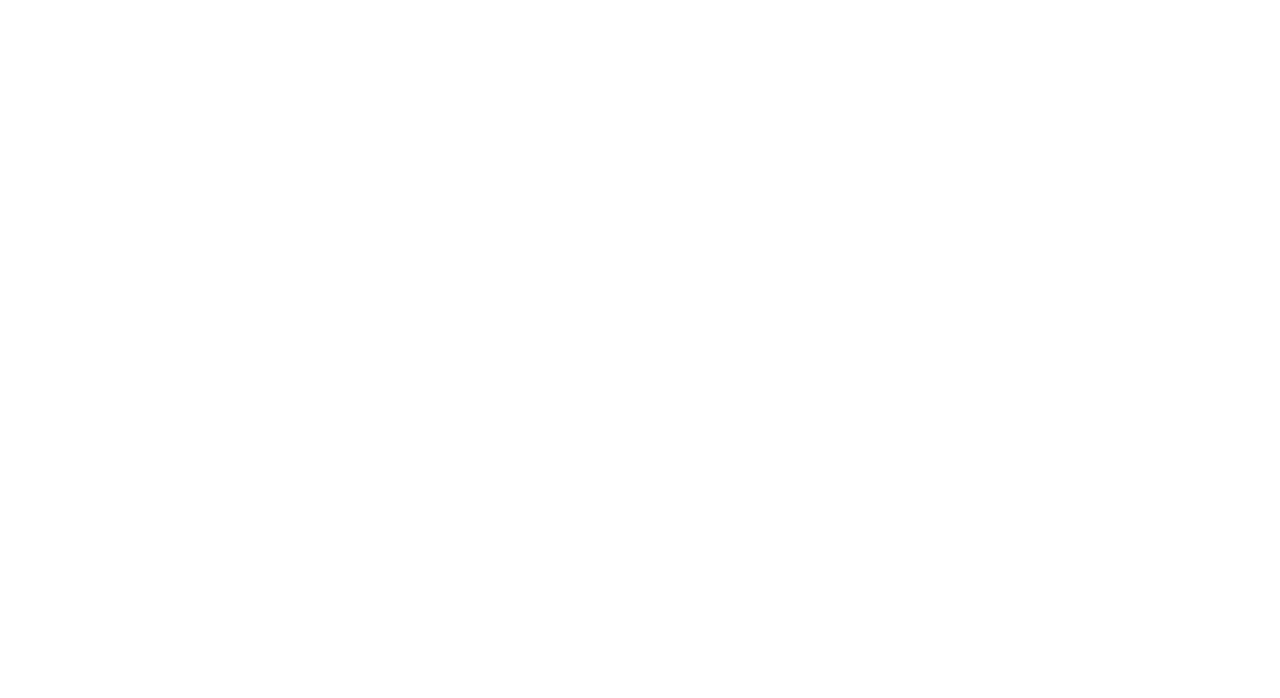
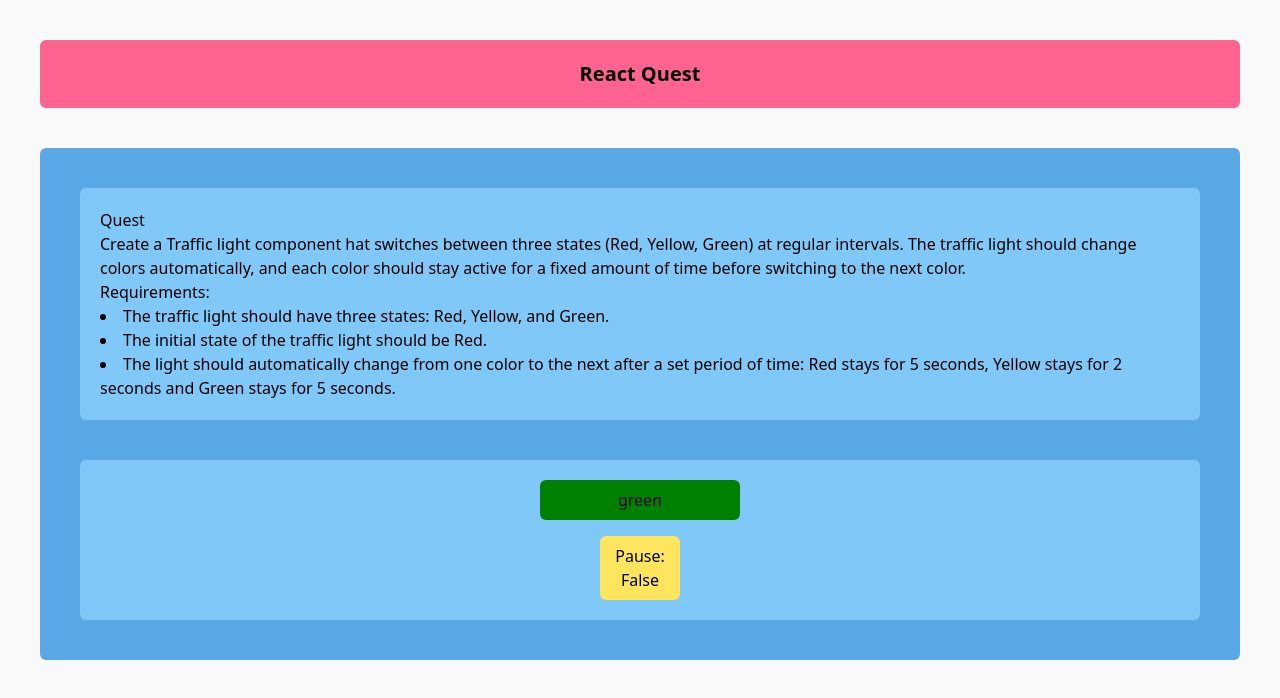
Before and after one commit to MayKhine/react-quest, a React (Vite) app: page /trafficlight in a window 1280 px wide. Before the commit this address had no page. Shown: the top 698 px of the page. Built offline with nearby package versions, Linux system fonts and the light colour scheme.

Commit message:
traffic light

```diff
--- a/src/App.tsx
+++ b/src/App.tsx
@@ -47,6 +47,22 @@
         >
           Image Carousel
         </div>
+        <div
+          className="bg-myLightBlue hover:bg-myLightBlue/80 w-60 h-30 rounded-md flex justify-center items-center cursor-pointer"
+          onClick={() => {
+            navigate("/timer")
+          }}
+        >
+          Timer
+        </div>
+        <div
+          className="bg-myLightBlue hover:bg-myLightBlue/80 w-60 h-30 rounded-md flex justify-center items-center cursor-pointer"
+          onClick={() => {
+            navigate("/trafficlight")
+          }}
+        >
+          Traffic Light
+        </div>
 
         <div
           className="bg-myLightBlue hover:bg-myLightBlue/80 w-60 h-30 rounded-md flex justify-center items-center cursor-pointer"
--- a/src/main.tsx
+++ b/src/main.tsx
@@ -10,6 +10,8 @@
 import { Memo } from "./quests/Memo.tsx"
 import { ReactSuspense } from "./quests/ReactSuspense.tsx"
 import { ImageCarousel } from "./quests/ImageCarousel.tsx"
+import { Timer } from "./quests/Timer.tsx"
+import { TrafficLight } from "./quests/TrafficLight.tsx"
 
 createRoot(document.getElementById("root")!).render(
   <StrictMode>
@@ -21,6 +23,8 @@
         <Route path="/useprevioushook" element={<UsePreviousHook />}></Route>
         <Route path="/todolist" element={<TodoList />}></Route>
         <Route path="/imagecarousel" element={<ImageCarousel />}></Route>
+        <Route path="/timer" element={<Timer />}></Route>
+        <Route path="/trafficlight" element={<TrafficLight />}></Route>
 
         <Route path="/memo" element={<Memo />}></Route>
         <Route path="/reactsuspense" element={<ReactSuspense />}></Route>
--- /dev/null
+++ b/src/quests/Timer.tsx
@@ -0,0 +1,74 @@
+import { useEffect, useState } from "react"
+import { Logo } from "../layout/Logo"
+
+export const Timer = () => {
+  const [time, setTime] = useState(0)
+  const [isRunning, setIsRunning] = useState(false)
+
+  useEffect(() => {
+    let interval = 0
+
+    if (isRunning) {
+      interval = setInterval(() => {
+        setTime((prev) => prev + 1)
+      }, 1000) //every second
+    }
+    return () => {
+      clearInterval(interval)
+    }
+  }, [isRunning])
+
+  const formatTime = (ticks: number) => {
+    const hours = Math.floor(ticks / 3600) // Convert seconds to hours
+    const minutes = Math.floor((ticks % 3600) / 60) // Convert remaining seconds to minutes
+    const seconds = Math.floor(ticks % 60) // Remaining seconds
+
+    const pad = (num: number) => String(num).padStart(2, "0") // Add leading zero for single-digit values
+
+    return `${pad(hours)}:${pad(minutes)}:${pad(seconds)}`
+  }
+  return (
+    <div className="w-full p-10 bg-myWhite min-h-full h-auto">
+      <Logo />
+      <div className="w-full bg-myBlue flex flex-col justify-center items-center rounded-md p-10 gap-10">
+        <div className="w-full bg-myLightBlue p-5 rounded-md">
+          <p>Quest</p>
+          <p>Timer: Build a timer that can be started, paused and reset.</p>
+        </div>
+        <div className="w-full bg-myLightBlue p-5 rounded-md flex flex-col justify-center items-center gap-4">
+          <div className="bg-myWhite p-2 min-w-50 text-center rounded-md ">
+            <div>Timer </div> <div>{formatTime(time)}</div>
+          </div>
+          <div className="w-full flex gap-4 justify-center">
+            <button
+              className="bg-myYellow hover:bg-myYellow/80 p-2 rounded-md cursor-pointer w-20"
+              onClick={() => {
+                setIsRunning(true)
+              }}
+            >
+              Start
+            </button>
+            <button
+              className="bg-myYellow hover:bg-myYellow/80 p-2 rounded-md cursor-pointer w-20"
+              onClick={() => {
+                setIsRunning(false)
+              }}
+            >
+              Pause
+            </button>
+            <button
+              className="bg-myYellow hover:bg-myYellow/80 p-2 rounded-md cursor-pointer w-20"
+              onClick={() => {
+                setIsRunning(false)
+                setTime(0)
+                setIsRunning(true)
+              }}
+            >
+              Restart
+            </button>
+          </div>
+        </div>
+      </div>
+    </div>
+  )
+}
--- /dev/null
+++ b/src/quests/TrafficLight.tsx
@@ -0,0 +1,70 @@
+import { useEffect, useState } from "react"
+import { Logo } from "../layout/Logo"
+
+export const TrafficLight = () => {
+  const trafficLightArr = [
+    { id: 0, color: "red", delay: 5 },
+    { id: 1, color: "green", delay: 5 },
+    { id: 2, color: "yellow", delay: 2 },
+  ]
+
+  const [curLight, setCurLight] = useState(trafficLightArr[0])
+  const [pause, setPause] = useState(false)
+
+  useEffect(() => {
+    const intervalId = setInterval(() => {
+      const nextId = (curLight.id + 1) % 3
+      if (!pause) {
+        setCurLight(trafficLightArr[nextId])
+      }
+    }, curLight.delay * 1000)
+
+    console.log("intervalID: ", intervalId)
+    return () => {
+      clearInterval(intervalId)
+    }
+  }, [curLight, pause])
+
+  return (
+    <div className="w-full p-10 bg-myWhite min-h-full h-auto">
+      <Logo />
+      <div className="w-full bg-myBlue flex flex-col justify-center items-center rounded-md p-10 gap-10">
+        <div className="w-full bg-myLightBlue p-5 rounded-md">
+          <p>Quest</p>
+          <p>
+            Create a Traffic light component hat switches between three states
+            (Red, Yellow, Green) at regular intervals. The traffic light should
+            change colors automatically, and each color should stay active for a
+            fixed amount of time before switching to the next color.
+          </p>
+          <p>Requirements:</p>
+          <li>
+            The traffic light should have three states: Red, Yellow, and Green.
+          </li>
+          <li>The initial state of the traffic light should be Red.</li>
+          <li>
+            The light should automatically change from one color to the next
+            after a set period of time: Red stays for 5 seconds, Yellow stays
+            for 2 seconds and Green stays for 5 seconds.
+          </li>
+        </div>
+        <div className="w-full bg-myLightBlue p-5 rounded-md flex flex-col justify-center items-center gap-4">
+          <div
+            style={{ backgroundColor: curLight.color }}
+            className="bg-myWhite p-2 min-w-50 text-center rounded-md "
+          >
+            {curLight.color}
+          </div>
+          <button
+            className="bg-myYellow hover:bg-myYellow/80 p-2 rounded-md cursor-pointer w-20"
+            onClick={() => {
+              setPause(!pause)
+            }}
+          >
+            Pause: {pause === true ? "True" : "False"}
+          </button>
+        </div>
+      </div>
+    </div>
+  )
+}
```
